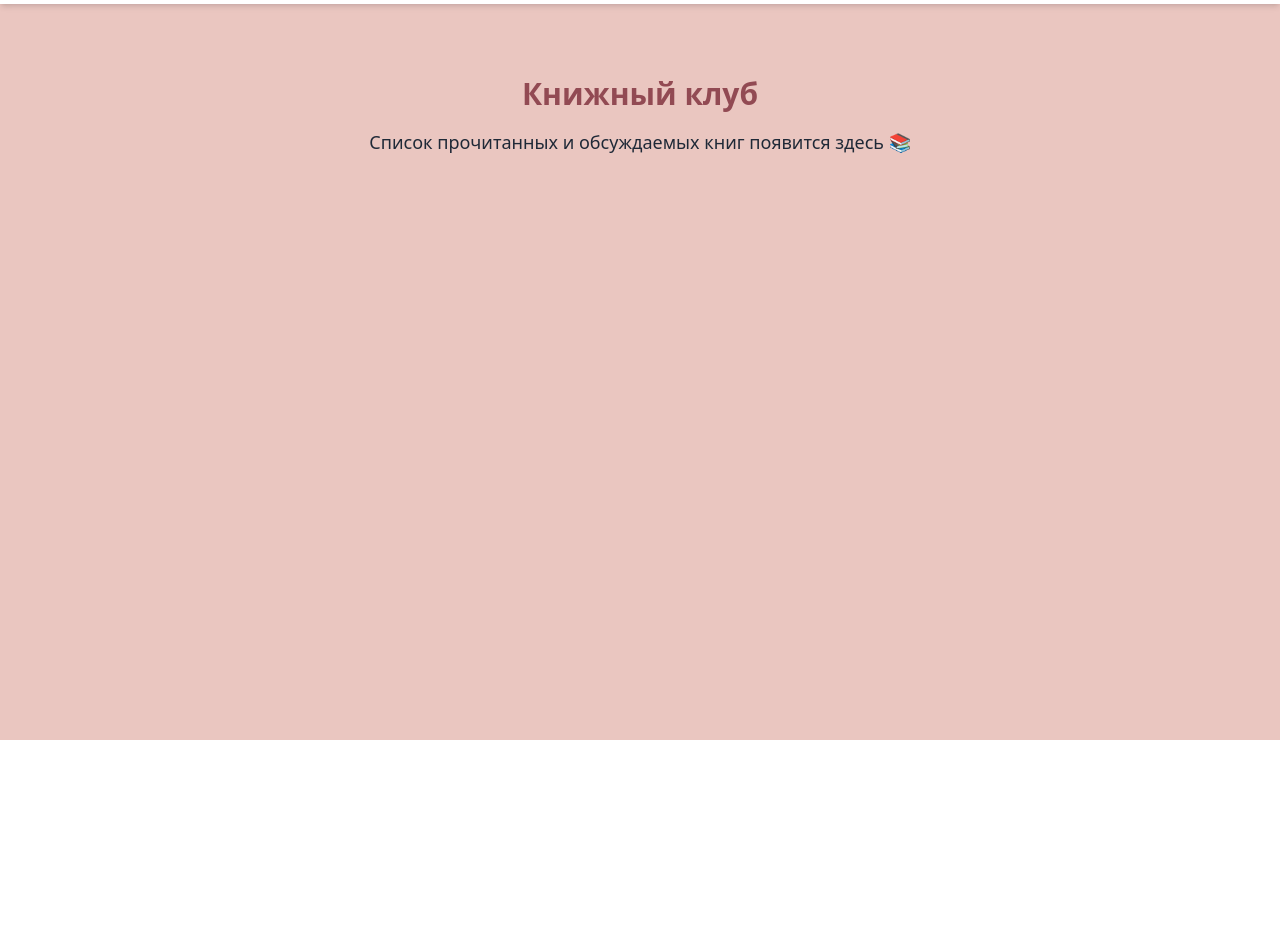
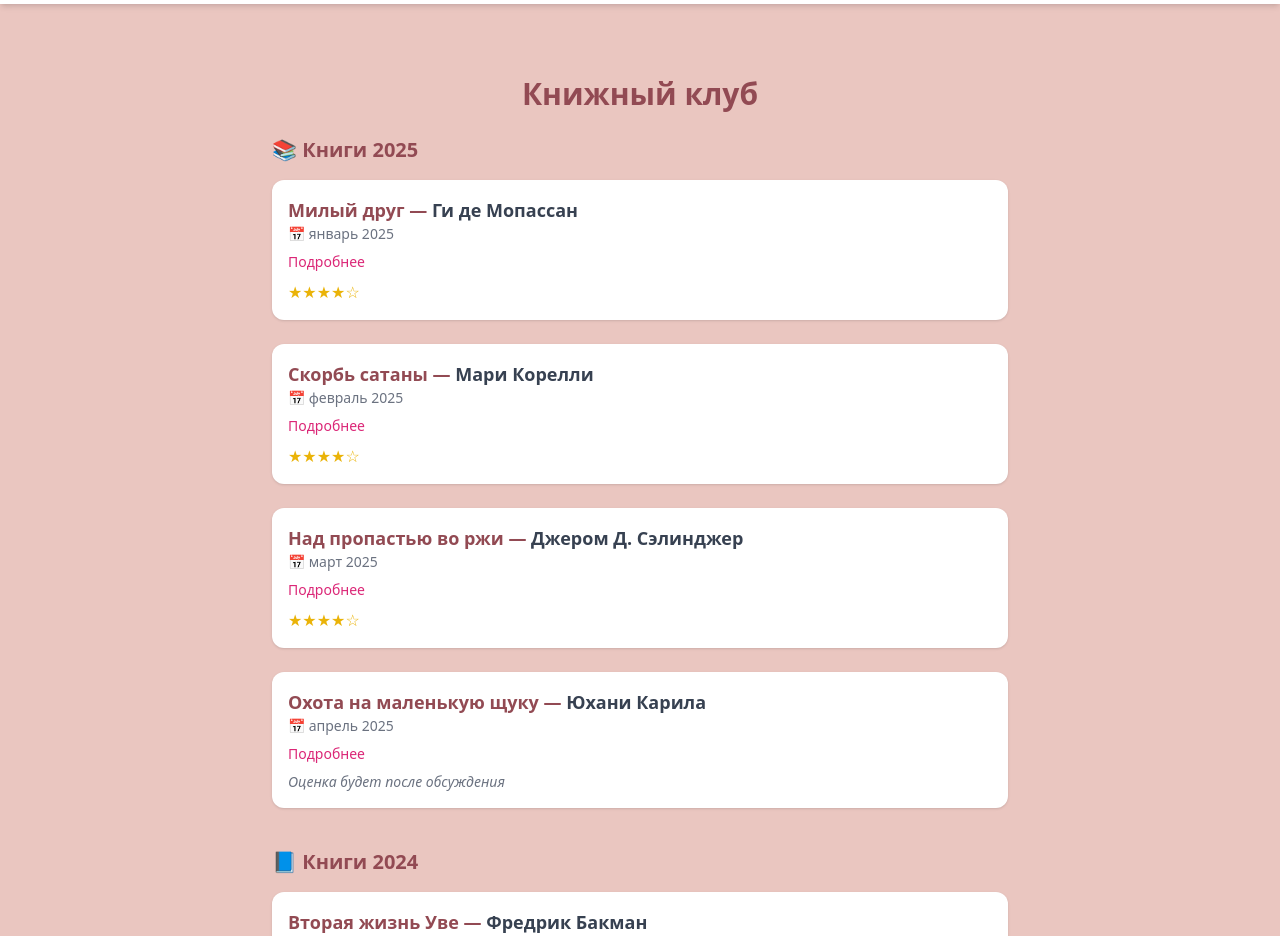
Before and after one commit to agafover/your-space, a React (Vite) app: page /books in a window 1280 px wide. Shown: the part 60-996 px from the top of the page. Before the commit the page ends 800 px from the top, so only its background shows below. Built offline with nearby package versions, Linux system fonts and the light colour scheme.

Commit message:
book description added

```diff
--- /dev/null
+++ b/src/components/BookCard.jsx
@@ -0,0 +1,77 @@
+import { useState } from "react"
+import { Star, StarHalf, StarOff } from "lucide-react"
+
+
+function BookCard({ book, index }) {
+  const [expanded, setExpanded] = useState(false)
+  const [showInsta, setShowInsta] = useState(false)
+
+  const toggleDescription = () => setExpanded(!expanded)
+  const toggleInsta = () => setShowInsta(!showInsta)
+
+  return (
+    <li className="bg-white p-4 shadow rounded-xl">
+      <h3 className="text-lg font-semibold text-brand-dark">
+        {book.title} — <span className="text-gray-700">{book.author}</span>
+      </h3>
+      <p className="text-sm text-gray-500 mb-1">📅 {book.month} 2025</p>
+
+      {expanded ? (
+        <>
+          <p className="whitespace-pre-line text-gray-700 my-2">
+            {book.description}
+          </p>
+
+          {book.instagram && !showInsta && (
+            <button
+              onClick={toggleInsta}
+              className="text-sm text-pink-600 hover:underline mt-2 block"
+            >
+              Показать Instagram-пост
+            </button>
+          )}
+
+          {book.instagram && showInsta && (
+            <div className="mt-2">
+              <iframe
+                src={`https://www.instagram.com/p/${book.instagram}/embed`}
+                width="100%"
+                height="400"
+                className="mx-auto rounded-xl"
+                allowtransparency="true"
+                allow="encrypted-media"
+              ></iframe>
+            </div>
+          )}
+
+          <button
+            onClick={toggleDescription}
+            className="text-sm text-gray-600 hover:underline mt-4 block"
+          >
+            Свернуть
+          </button>
+        </>
+      ) : (
+        <button
+          onClick={toggleDescription}
+          className="text-sm text-pink-600 hover:underline mt-2 block"
+        >
+          Подробнее
+        </button>
+      )}
+
+      {book.rating > 0 ? (
+        <div className="text-yellow-500 mt-2">
+          {"★".repeat(book.rating)}
+          {"☆".repeat(5 - book.rating)}
+        </div>
+      ) : (
+        <p className="text-sm text-gray-500 mt-2 italic">
+          Оценка будет после обсуждения
+        </p>
+      )}
+    </li>
+  )
+}
+
+export default BookCard
--- a/src/pages/Books.jsx
+++ b/src/pages/Books.jsx
@@ -1,10 +1,102 @@
+
+import BookCard from "../components/BookCard"
+
 function Books() {
-    return (
-      <div className="text-center py-10">
-        <h1 className="text-3xl font-bold text-brand-dark mb-4">Книжный клуб</h1>
-        <p className="text-lg">Список прочитанных и обсуждаемых книг появится здесь 📚</p>
-      </div>
-    )
-  }
+  const books2025 = [
+    {
+      title: "Милый друг",
+      author: "Ги де Мопассан",
+      month: "январь",
+      description:
+        `"Ги де Мопассан (1850-1893) - звезда французской и мировой литературы, классик, автор откровенных повестей, романов и великого множества новелл. Говорят, что писатель больше гордился своими любовными победами, чем литературными творениями. У него было много амурных историй - женщины охотно влюблялись в талантливого повесу. Однако имея по несколько интрижек одновременно, Мопассан черпал в них сюжеты для своих произведений.
+        Жорж Дюруа, главный герой романа "Милый друг", - темпераментный жизнелюб, которому плевать на муки совести.
+        Он, подобно зверю, подстерегает добычу - блистательную даму, выгодную женитьбу, продвижение по службе.
+        Мопассан тоже обожал подчеркнуть свое животное начало, "машиной для чувств и наслаждений" называл он себя."`,
+      rating: 4,
+      instagram: "DFTJd__tRz8",
+    },
+    {
+      title: "Скорбь сатаны",
+      author: "Мари Корелли",
+      month: "февраль",
+      description:
+        "Готический роман с философскими размышлениями о зле, искушении и человеческой душе. Необычный микс драмы и мистики.",
+      rating: 4,
+      instagram: "DHTlHX_NjrA",
+    },
+    {
+      title: "Над пропастью во ржи",
+      author: "Джером Д. Сэлинджер",
+      month: "март",
+      description:
+        "История подростка, потерянного между взрослением и внутренним одиночеством. Классика контркультуры.",
+      rating: 4,
+      instagram: "DH60qOetyho",
+    },
+    {
+      title: "Охота на маленькую щуку",
+      author: "Юхани Карила",
+      month: "апрель",
+      description: `«Охота на маленькую щуку» — одновременно трогательная история любви и затейливое фэнтези. Роман-погружение в самобытный фольклор Лапландии и современную финскую жизнь. Это роман-притча, роман-сказка про большую любовь, случайное предательство, преодоление и прощение себя.
+      Насыщенный точными описаниями северной природы, роман переносит читателя в какой-то доисторический мир, где миф не отличим от реальности, а человек и природа являются единым целым.
+      «Ошеломляющая вереница мифических существ, суровый мир Лапландии и острые душевные переживания» — Helsingin Sanomat
 
-  export default Books
+      🏆 Премия молодых писателей Финляндии (Kalevi Jantti Prize)
+      🏆 Лучшая книга в жанре фэнтези в Финляндии (Tahtifantasia Prize)
+      🌍 Роман переведен на 12 языков`,
+      rating: 0,
+    },
+  ]
+  const books2024 = [
+    {
+      title: "Вторая жизнь Уве",
+      author: "Фредрик Бакман",
+      month: "октябрь",
+      description:
+        "Трогательная история о том, как одинокий и угрюмый человек находит смысл жизни и дружбу в неожиданном месте.",
+      rating: 4.4,
+      instagram: "DCxITcROHLY",
+    },
+    {
+      title: "Человек, который принял свою жену за шляпу",
+      author: "Оливер Сакс",
+      month: "ноябрь",
+      description:
+        `Одна из наиболее известных книг британского невролога, популяризатора медицины Оливера Сакса. Книга, вышедшая в 1985 году, является сборником историй людей,
+        страдающих от необычных нарушений психики и борющихся за выживание в условиях, невообразимых для здоровых людей.`,
+      rating: 3.5,
+      instagram: "DCxUPsAtb7u",
+    }
+
+  ]
+
+  return (
+    <div className="max-w-3xl mx-auto py-10 px-4">
+      <h1 className="text-3xl font-bold text-brand-dark text-center mb-6">
+        Книжный клуб
+      </h1>
+
+      <section>
+        <h2 className="text-xl font-semibold mb-4 text-brand-dark">
+          📚 Книги 2025
+        </h2>
+        <ul className="space-y-6">
+          {books2025.map((book, index) => (
+            <BookCard key={index} book={book} index={index} />
+          ))}
+        </ul>
+        <h2 className="text-xl font-semibold mt-10 mb-4 text-brand-dark">
+          📘 Книги 2024
+        </h2>
+        <ul className="space-y-6">
+          {books2024.map((book, index) => (
+            <BookCard key={`2024-${index}`} book={book} index={`2024-${index}`} />
+          ))}
+        </ul>
+
+      </section>
+    </div>
+  )
+}
+
+export default Books
--- a/src/pages/Home.jsx
+++ b/src/pages/Home.jsx
@@ -1,26 +1,28 @@
+import { Instagram } from "lucide-react"
+
 function Home() {
   return (
-        <div className="text-center py-10">
-            {/* Главная секция */}
-            <main className="flex flex-col items-center justify-center text-center px-6 py-16">
-                <h1 className="text-5xl font-extrabold text-pink-700 mb-4">
+    <div className="max-w-2xl mx-auto py-12 px-6 text-center">
+      <h1 className="text-5xl font-extrabold text-brand-dark mb-4">
         Your Space 💕📚
       </h1>
-                <p className="text-lg text-gray-700 max-w-xl mb-3 italic">
+      <p className="text-lg text-gray-700 max-w-xl mx-auto mb-3 italic">
         We are many voices, one space
       </p>
-                <p className="text-xl text-gray-800 max-w-xl mb-6">
+      <p className="text-xl text-gray-800 mb-6">
         Женское сообщество в Праге — твоё пространство для самовыражения, поддержки и роста.
         Мы читаем, встречаемся, обсуждаем и вдохновляем друг друга.
       </p>
+
       <a
-                    href="forms.gle/Wvv3ZXb2DomyVJS77"
+        href="https://www.instagram.com/community.yourspace/"
         target="_blank"
-                    className="inline-block bg-brand-dark text-white border-2 border-brand-dark px-6 py-3 rounded-2xl hover:bg-brand-light hover:border-brand-light transition font-medium"        >
-                    <span className="ml-2">➤</span>  Заполни анкету, чтобы присоединиться к нам!
-
+        rel="noopener noreferrer"
+        className="inline-flex items-center gap-2 border border-brand-dark text-brand-dark px-4 py-2 rounded-xl hover:bg-brand-dark hover:text-white transition"
+      >
+        <Instagram className="w-5 h-5" />
+        Наш Instagram
       </a>
-            </main>
     </div>
   )
 }
```
Lines whose indentation alone changed are shown as unchanged.
